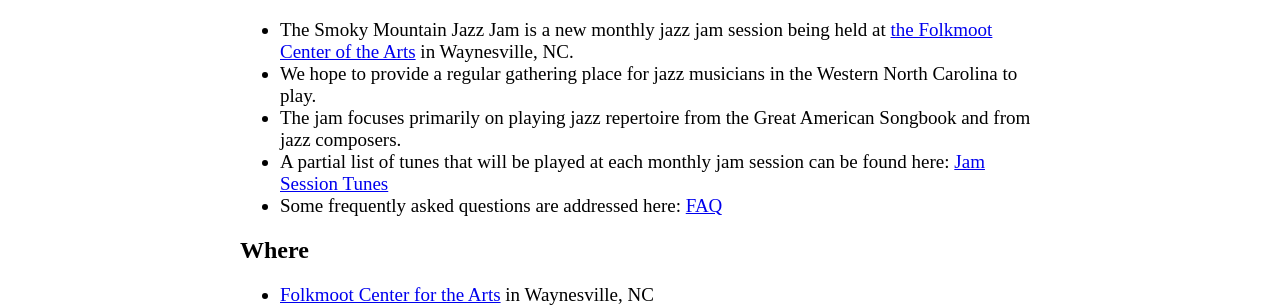
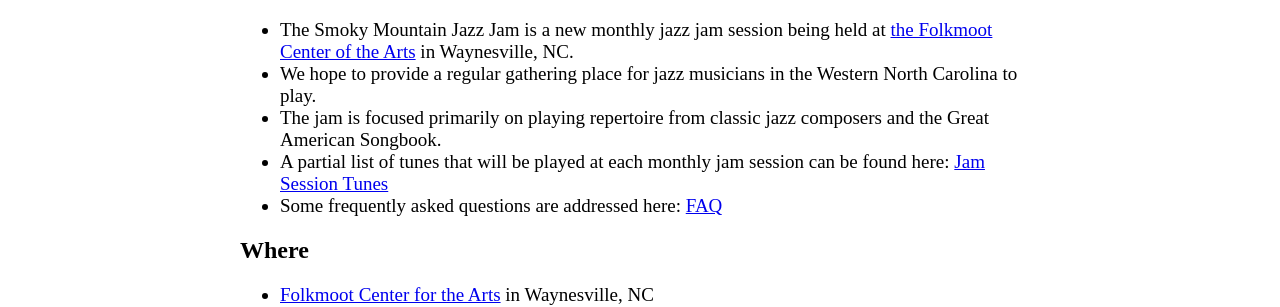
Before and after one commit to smokyjazzjam/smokyjazzjam, a Jekyll site: the page built from index.md, in a window 1280 px wide. Shown: the part 525-832 px from the top of the page. Built offline with Jekyll 4.4.1, drawn with Linux system fonts in a browser that asks for light colours.

Commit message:
Update index.md

```diff
--- a/index.md
+++ b/index.md
@@ -20,7 +20,7 @@
   <ul class="larger-text">
     <li>The Smoky Mountain Jazz Jam is a new monthly jazz jam session being held at <a href="https://www.folkmoot.org/">the Folkmoot Center of the Arts</a> in Waynesville, NC.</li>
     <li>We hope to provide a regular gathering place for jazz musicians in the Western North Carolina to play.</li>
-    <li>The jam focuses primarily on playing jazz repertoire from the Great American Songbook and from jazz composers.</li>
+    <li>The jam is focused primarily on playing repertoire from classic jazz composers and the Great American Songbook.</li>
     <li>A partial list of tunes that will be played at each monthly jam session can be found here: <a href="jam_tunes.md">Jam Session Tunes</a></li>
     <li>Some frequently asked questions are addressed here: <a href="faq.md">FAQ</a></li>
   </ul>
```
